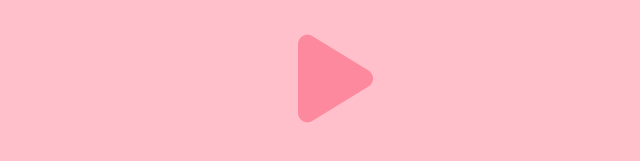
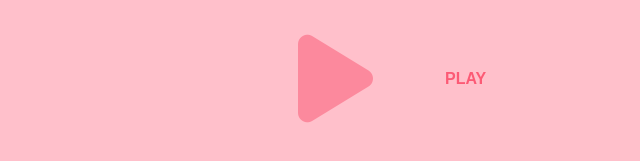
Before and after one commit to boquangkhai/HappyAnni, a plain HTML site: page index.html in a window 1280 px wide. Shown: the part 1049-1210 px from the top of the page, 319-959 px from the left. Drawn offline with Linux system fonts and the light colour scheme.

Commit message:
uppload source code

```diff
--- a/assets/css/main.css
+++ b/assets/css/main.css
@@ -99,6 +99,20 @@ html {
 
 .click_next:hover {
     opacity: .7;
+
+}
+
+.play {
+    opacity: .7;
+}
+
+.play {
+    position: absolute;
+    font-size: 16px;
+    top: 366px;
+    left: 764px;
+    font-weight: 700;
+    color: rgb(252, 48, 82);
 }
 
 
--- a/index.html
+++ b/index.html
@@ -34,6 +34,7 @@
                     </i>
                 </a>
             </div>
+            <p class="play">PLAY</p>
 
         </div>
 
```
Also changed, not shown: heart.html (+2 -2 lines).
